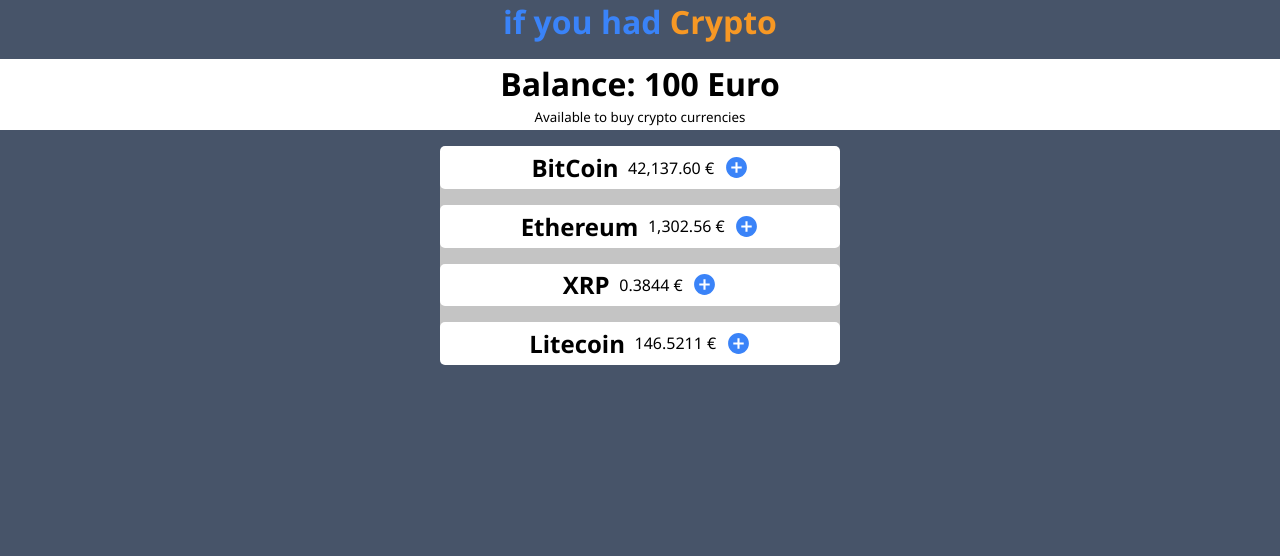
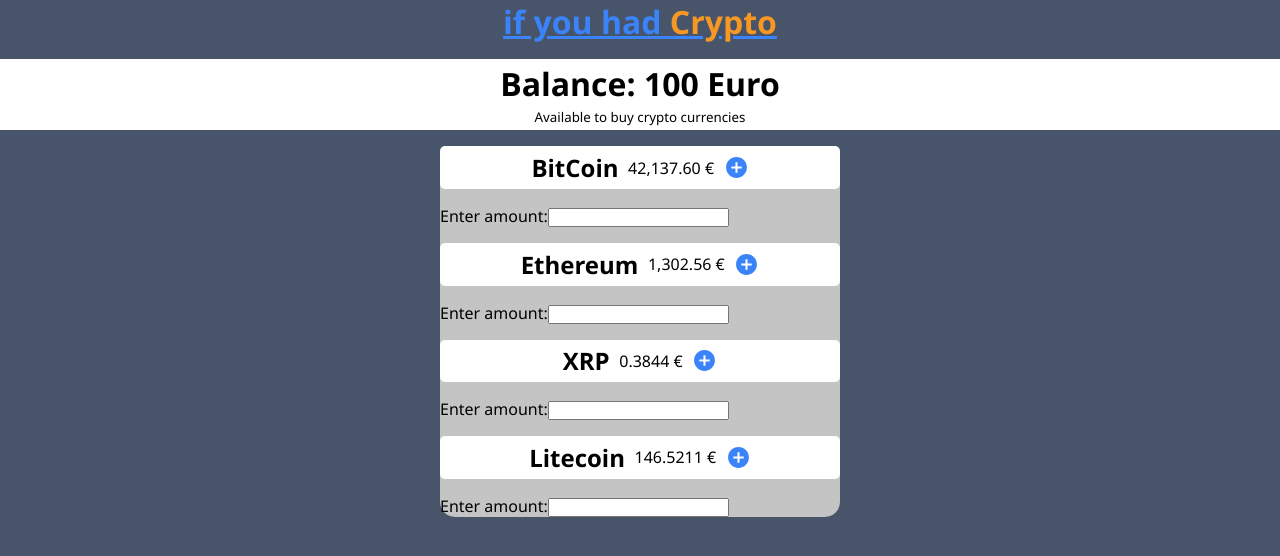
Before and after one commit to HRSArgyropoulos/CryptoCoins-React-App, a React (Create React App) app: page / in a window 1280 px wide. Shown: the top 556 px of the page. Built offline with nearby package versions, Linux system fonts and the light colour scheme.

Commit message:
nesting components

```diff
--- a/src/App.js
+++ b/src/App.js
@@ -1,5 +1,6 @@
 import CryptoPrice from './components/CryptoPrice'
 import Portfolio from './components/Portfolio';
+import Header from "./components/Header";
 
 function App() {
 
@@ -29,7 +30,7 @@
 
   return (
     <div className="App">
-      <h1 className="heading">if you had <span>Crypto</span></h1>
+      <Header />
       <Portfolio />
       <div className="prices-container">
         <CryptoPrice data = {coins[0]} />
--- a/src/components/Button.js
+++ b/src/components/Button.js
@@ -1,8 +1,8 @@
 import  {MdAddCircle} from 'react-icons/md'
 
-const Button = () => {
+const Button = (props) => {
     return (
-        <div className="addButton">
+        <div className={props.id+"Button"}>
             <MdAddCircle size="25px" style={{color: '#3a83f8', verticalAlign: "middle"}}/>
         </div>
     )
--- a/src/components/CryptoPrice.js
+++ b/src/components/CryptoPrice.js
@@ -1,15 +1,25 @@
-import React from 'react'
-import Button from './Button'
+import React from "react";
+import Button from "./Button";
 
-function CryptoPrice( props ) {
-    const coin = props.data;
-    return (
-        <div className="coin-price">
-            <h2>{coin.name}</h2>
-            <div>{(coin.price + " " + coin.currency)}</div>
-            <Button />
-        </div>
-    )
+function CryptoPrice(props) {
+  const coin = props.data;
+  return (
+    <div className="prices">
+      <div className="coin-price">
+        <h2>{coin.name}</h2>
+        <div>{coin.price + " " + coin.currency}</div>
+        <Button id="add" />
+      </div>
+      <div className="buyCoins">
+          <form>
+              <label>
+                  Enter amount:
+                    <input type="number" />
+              </label>
+          </form>
+      </div>
+    </div>
+  );
 }
 
-export default CryptoPrice
+export default CryptoPrice;
--- a/src/components/Header.js
+++ b/src/components/Header.js
@@ -1,7 +1,7 @@
 const Header = () => {
     return (
         <header>
-            <h1 className="heading">if you had <span>Crypto</span></h1>
+            <h1 className="heading" style={{textDecoration: "underline"}}>if you had <span>Crypto</span></h1>
         </header>
     )
 }
```
Also changed, not shown: src/index.css (line endings or trailing spaces).
